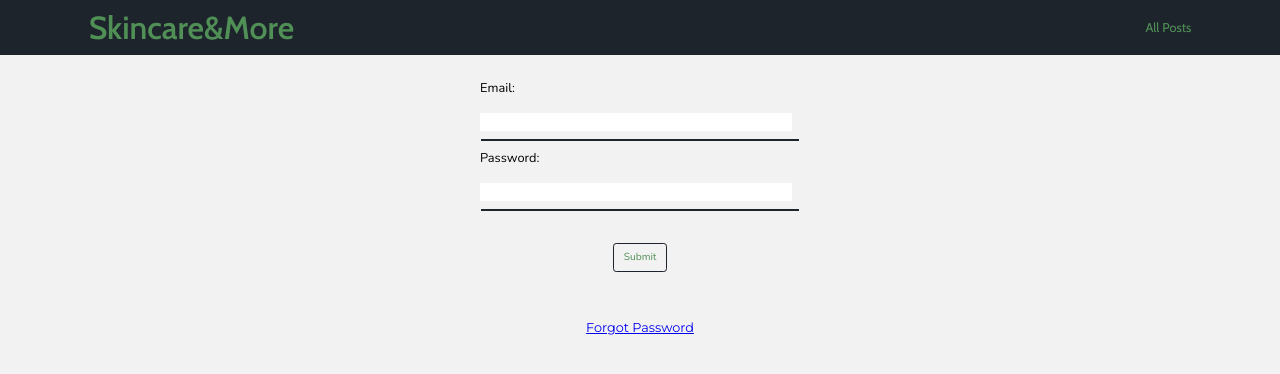
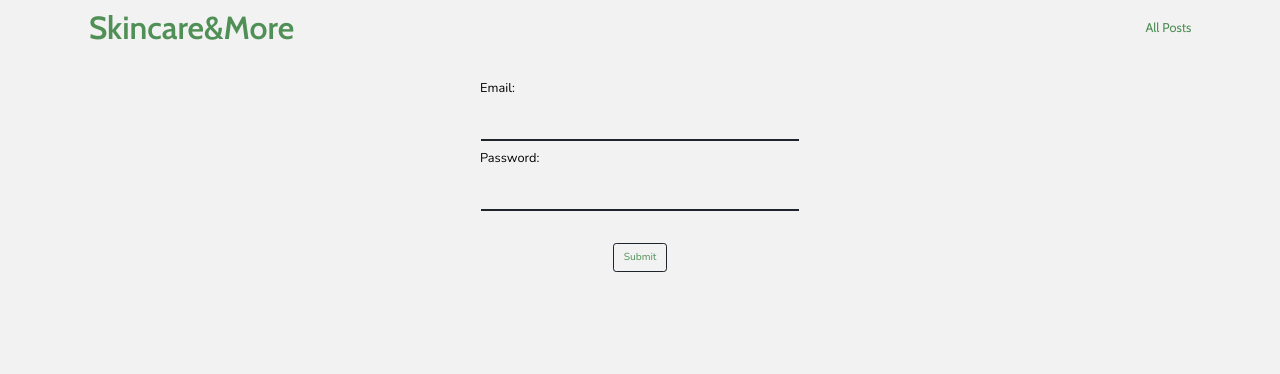
Before and after one commit to Adeyomola/skinshimmer, a Flask app: page /login in a window 1280 px wide. Shown: the top 374 px of the page. Run offline with Flask 3, Linux system fonts and the light colour scheme.

Commit message:
fixed log in styling

```diff
--- a/this/static/styles/inputs.css
+++ b/this/static/styles/inputs.css
@@ -13,6 +13,7 @@ label {
 input {
     border: transparent;
     outline: none;
+    background-color: #F2F2F2;
 }
 
 form>* {
--- a/this/static/styles/style_4.css
+++ b/this/static/styles/login.css
@@ -24,13 +24,6 @@ body {
 body {
     display: flex;
     flex-direction: column;
-}
-
-header {
-    display: flex;
-    height: fit-content;
-    background-color: #1d242c;
-    padding: 0.5rem 0.3rem;
 }
 
 .flash {
--- a/this/templates/login.html
+++ b/this/templates/login.html
@@ -7,7 +7,7 @@
     <meta name="description" content="Blossom; the Sun finds its way to you in search of the tales you'd tell.">
     <link rel="icon" type="image/x-icon" href="{{ url_for('auth.static', filename='favicon.ico') }}">
     <link rel="stylesheet" href="https://fonts.googleapis.com/css?family=Montserrat|Nunito|Quicksand">
-    <link rel="stylesheet" href="{{ url_for('static', filename='styles/style_4.css') }}">
+    <link rel="stylesheet" href="{{ url_for('static', filename='styles/login.css') }}">
     <link rel="stylesheet" href="{{ url_for('static', filename='styles/inputs.css') }}">
     <link rel="stylesheet" href="{{ url_for('static', filename='styles/buttons.css') }}">
     <title>Login</title>
@@ -28,6 +28,6 @@
         <hr>
         <button type="submit"> Submit </button>
     </form>
-    <a href="/forgotpassword" style="align-self: center; font: 0.8em 'Montserrat';">Forgot Password</a>
+    <!-- <a href="/forgotpassword" style="align-self: center; font: 0.8em 'Montserrat';">Forgot Password</a> -->
     {% endblock %}
 </body>
```
